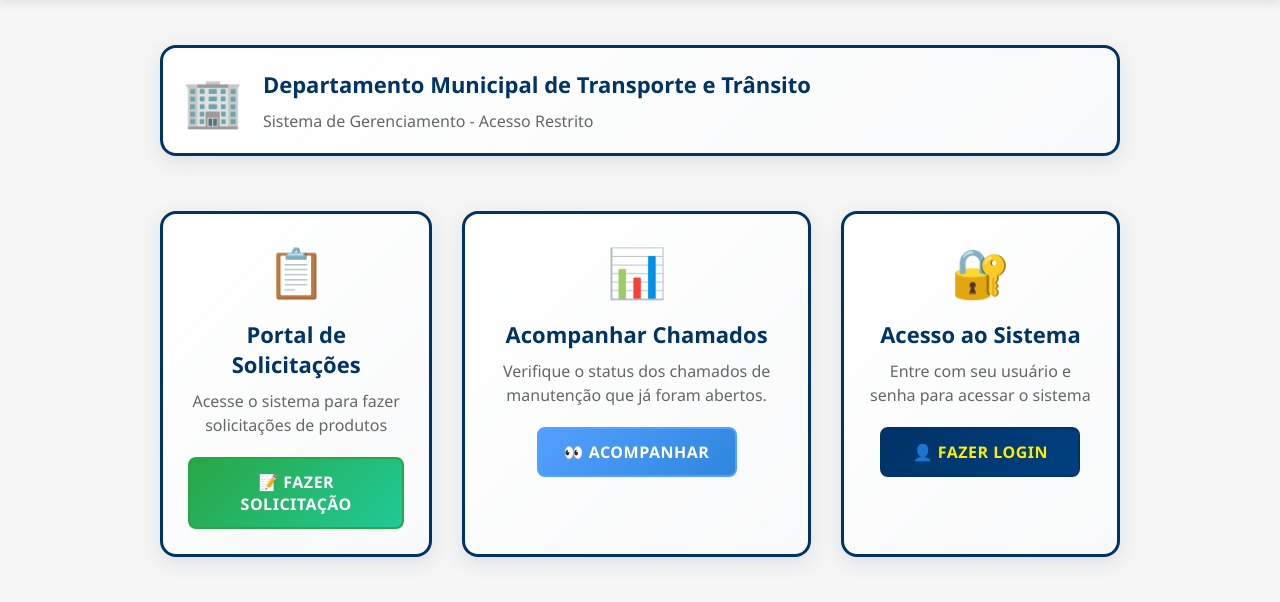
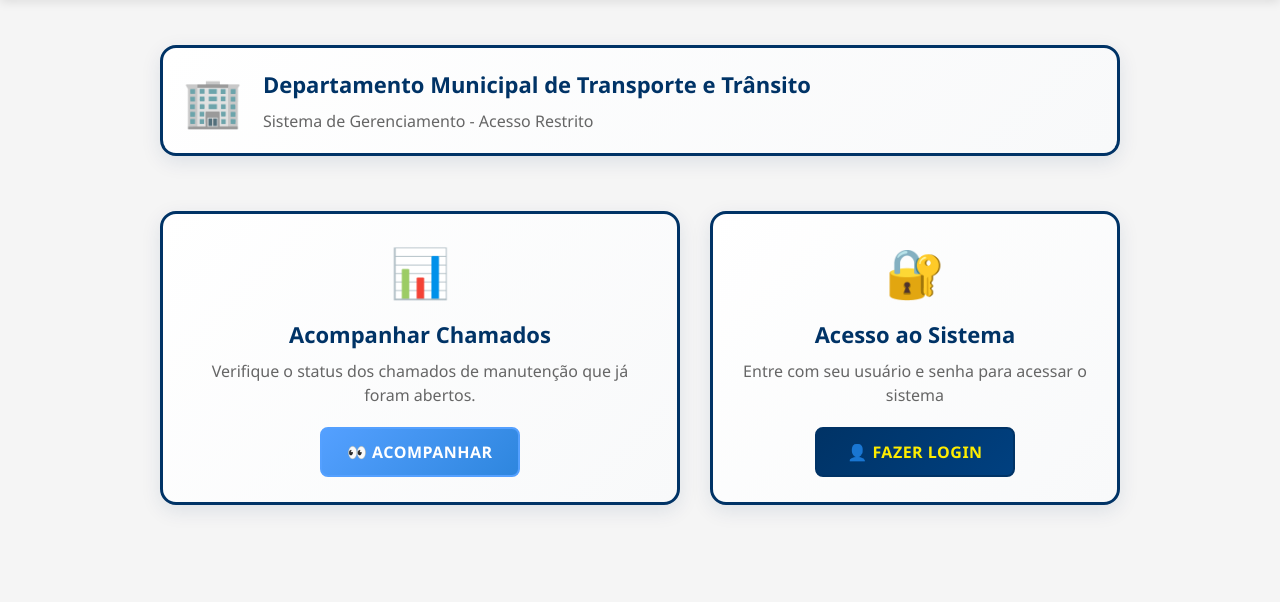
Before and after one commit to LuciosSB/sistema-de-gerenciamento-controle, a Flask app: page /login in a window 1280 px wide. Shown: the part 108-710 px from the top of the page. Run offline with Flask 3, Linux system fonts and the light colour scheme.

Commit message:
Remoção do botão de criar chamados

```diff
--- a/templates/lista_solicitacoes.html
+++ b/templates/lista_solicitacoes.html
@@ -93,10 +93,6 @@
             </div>
 
             <div class="acompanhamento-actions">
-                <a href="{{ url_for('portal_solicitacoes') }}" class="btn btn-solicitar">
-                    <span class="btn-icon">➕</span>
-                    Abrir um Novo Chamado
-                </a>
                 <a href="{{ url_for('exibir_login') }}" class="btn btn-back">
                     <span class="btn-icon">🏠</span>
                     Voltar ao Início
--- a/templates/login.html
+++ b/templates/login.html
@@ -35,20 +35,7 @@
 
             <!-- Container de Opções -->
             <div class="options-container">
-                <!-- Opção de Solicitações -->
-                <div class="option-card">
-                    <div class="card-icon">
-                        <span class="icon-emoji">📋</span>
-                    </div>
-                    <div class="card-content">
-                        <h3>Portal de Solicitações</h3>
-                        <p>Acesse o sistema para fazer solicitações de produtos</p>
-                        <a href="{{ url_for('portal_solicitacoes') }}" class="btn btn-solicitar">
-                            📝 Fazer Solicitação
-                        </a>
-                    </div>
-                </div>
-
+                <!-- Opção de Acompanhar chamados -->
                 <div class="option-card">
                     <div class="card-icon">
                         <span class="icon-emoji">📊</span>
```
